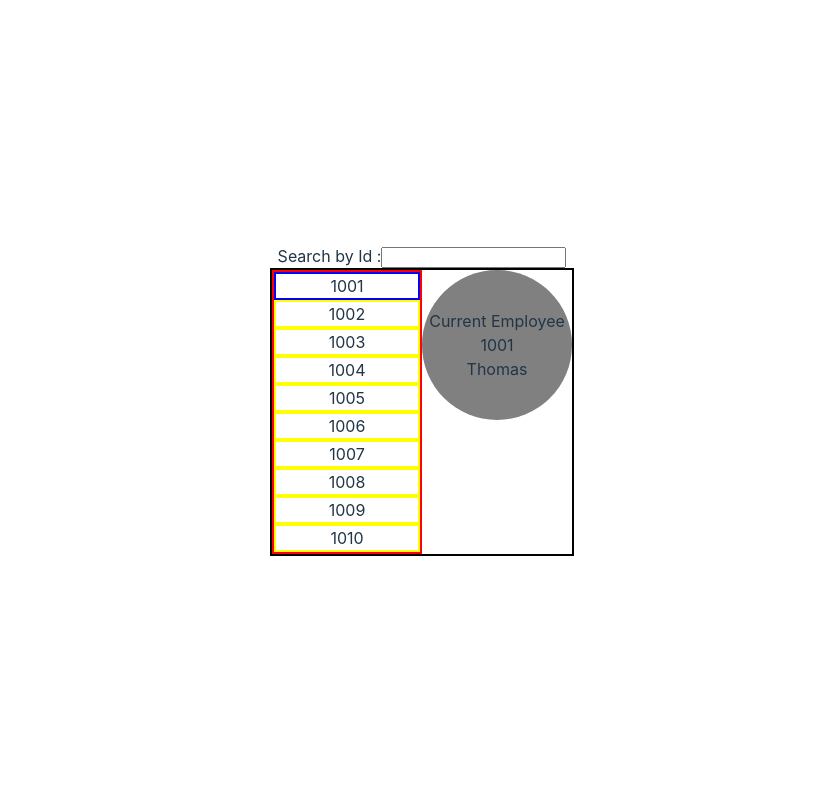
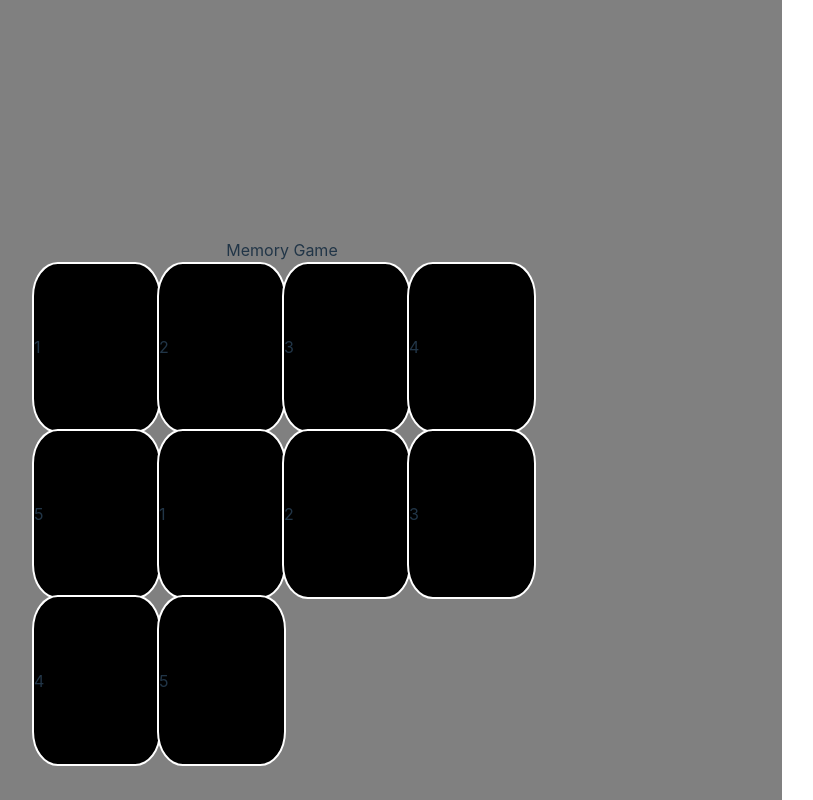
Before and after one commit to nago01/Palash_React_Practice, a React (Vite) app: page / in a window 1280 px wide. Shown: the top 800 px of the page, without its empty margins (218-1031 px from the left). Built offline with nearby package versions, Linux system fonts and the light colour scheme.

Commit message:
MemoryGame Code

```diff
--- /dev/null
+++ b/src/MemoryGame.css
@@ -0,0 +1,28 @@
+.mainContainer {
+    display: flex;
+    flex: 1;
+    flex-direction: column;
+    width: 1000px;
+    height: 1000px;
+    background-color: grey;
+    justify-content: center;
+    align-items: center ;
+}
+
+.childContainer {
+    display: grid;
+    width: 500px;
+    height: 500px;
+    grid-template-columns:  repeat(4, 1fr);
+}
+
+.cellContainer{
+    display: flex;
+    flex: 1;
+    width: 100%;
+    height: 100%;
+    background-color:black;
+    border: 2px solid white;
+    border-radius: 20%;
+    align-items: center;
+}
--- /dev/null
+++ b/src/MemoryGame.tsx
@@ -0,0 +1,48 @@
+import { useState } from 'react';
+import './MemoryGame.css';
+export const MemoryGame = () => {
+       const [currValue, setCurrValue] = useState(-1);
+       const [selectedIndex, setSelectedIndex] = useState([]);
+       let valueArray = [1,2,3,4,5,1,2,3,4,5];
+
+       const handleLogic = (item, index) => {
+
+         console.log(currValue,'curr');
+         if(currValue ===  -1 || currValue === item){
+            setCurrValue(item);
+            console.log("asd");
+         let newArr = [...selectedIndex];
+         newArr.push(index);
+         setSelectedIndex([...newArr]);
+         }
+         else {
+         let  newArr= [...selectedIndex];
+         console.log(index, 'index');
+         newArr.filter((arrIndex)=>{
+               return arrIndex!=index;
+            });
+            console.log(newArr, 'newArr');
+            setCurrValue(item);
+         }
+       }
+
+       return (
+        <>
+         <div className="mainContainer">
+            <div>Memory Game</div>
+            <div className="childContainer">
+               {
+                  valueArray.map((item, index)=>{
+                     return <div className="cellContainer" style={{"backgroundColor": selectedIndex.includes(index) ? "green": "black"}} key={`${index}-${item}`} onClick={()=>{
+                       handleLogic(item, index);
+                     }}>
+                        {item}
+                        </div>
+                  })
+               }
+
+            </div>
+         </div>
+        </>
+       );
+}
--- a/src/main.tsx
+++ b/src/main.tsx
@@ -2,9 +2,11 @@ import { StrictMode } from 'react'
 import { createRoot } from 'react-dom/client'
 import App from './App.tsx'
 import './index.css'
+import { MemoryGame } from './MemoryGame.tsx'
 
 createRoot(document.getElementById('root')!).render(
   <StrictMode>
-    <App />
+    {/* <App /> */}
+    <MemoryGame/>
   </StrictMode>,
 )
```
